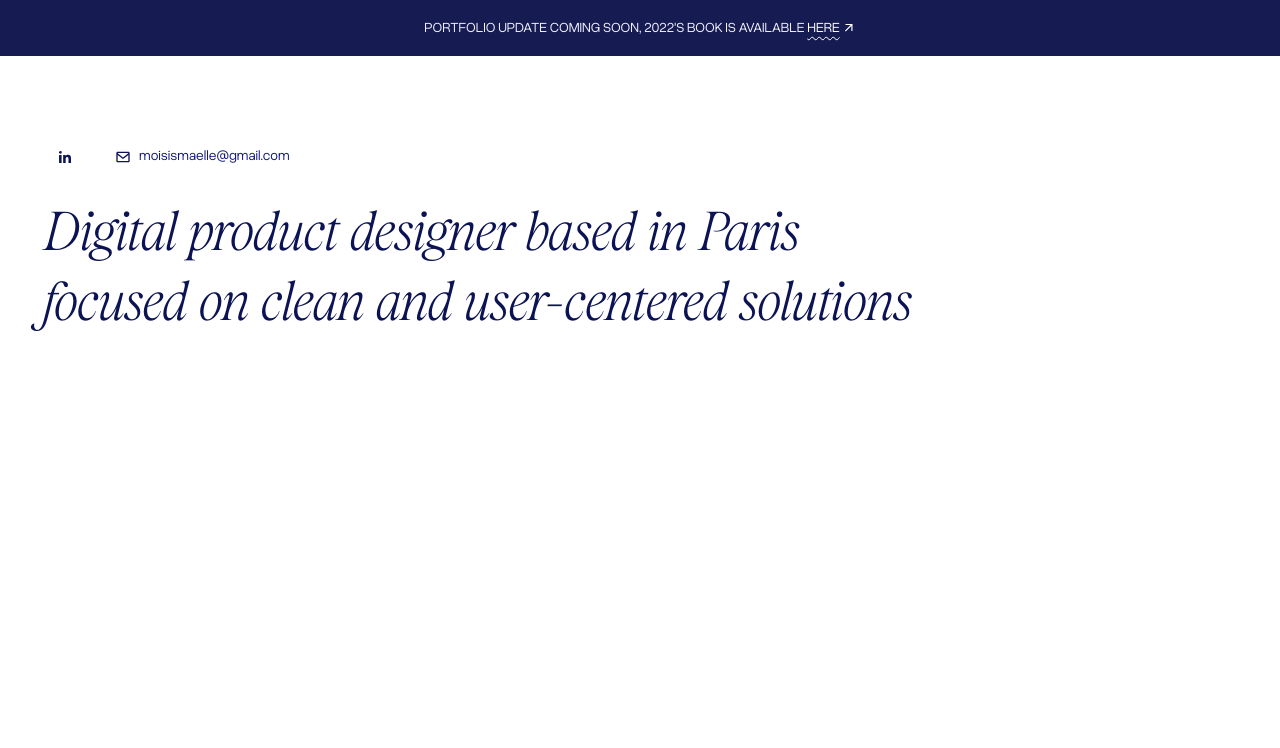
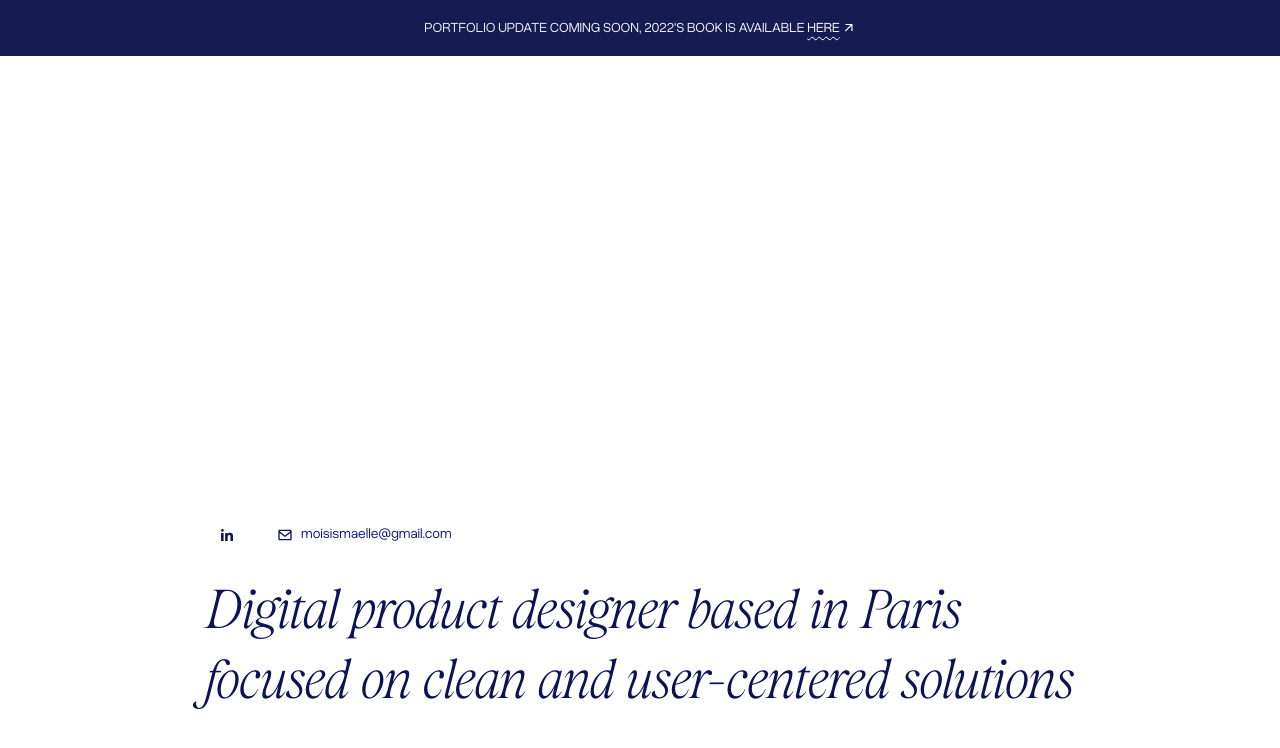
Before and after one commit to maeeelle/portfolio, a Next.js app: page / in a window 1280 px wide. Shown: the top 748 px of the page. Built offline with nearby package versions, Linux system fonts and the light colour scheme.

Commit message:
feat: update homepage layout to improve structure and alignment

```diff
--- a/src/app/page.tsx
+++ b/src/app/page.tsx
@@ -1,6 +1,6 @@
 export default function Home() {
   return (
-    <div className='min-h-screen'>
+    <div className='min-h-screen flex flex-col'>
       <header className='bg-[#161C51] p-6 sm:p-4.5 flex justify-center items-center'>
         <p className='text-sm text-[#F1F2FF] font-normal uppercase max-sm:max-w-56'>
           Portfolio update coming soon, 2022&apos;s book is available{' '}
@@ -24,7 +24,7 @@ export default function Home() {
         </p>
       </header>
 
-      <main className='max-w-screen-lg px-11 py-14 sm:py-20'>
+      <main className='max-w-screen-lg mx-auto px-11 py-14 sm:py-20 flex-1 flex flex-col justify-end'>
         <div className='mb-6 flex gap-4'>
           <a
             href='https://www.linkedin.com/in/maellems/'
```
